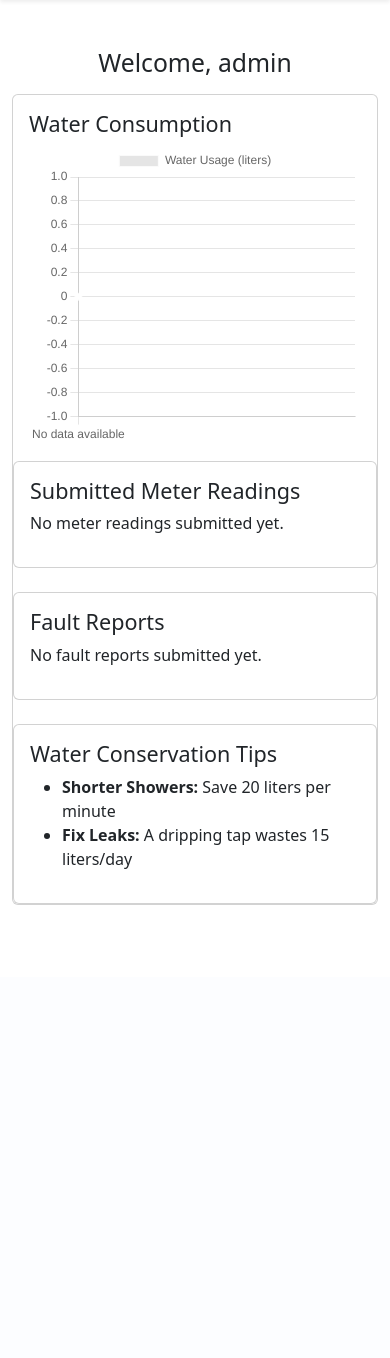
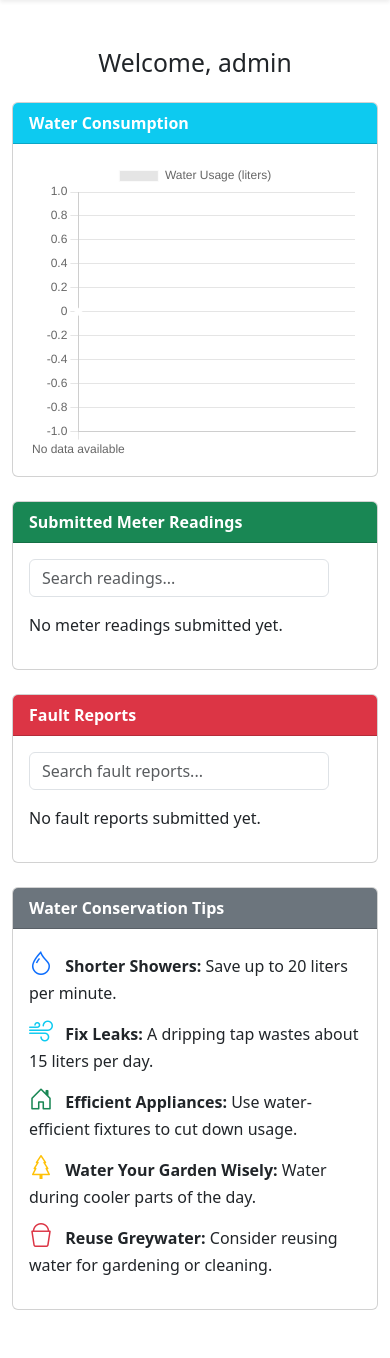
Before and after one commit to JuniorsDad3/water, a Flask app: page /dashboard in a window 390 px wide. Shown: the part 56-1414 px from the top of the page. Before the commit the page ends 1033 px from the top, so only its background shows below. Run offline with Flask 3, Linux system fonts and the light colour scheme; the first user in the database is signed in.

Commit message:
Updated navbar, dashboard enhancements, and mobile fixes

```diff
--- a/templates/dashboard.html
+++ b/templates/dashboard.html
@@ -6,28 +6,36 @@
   <title>Dashboard</title>
   <link rel="stylesheet" href="https://cdn.jsdelivr.net/npm/bootstrap@5.3.0/dist/css/bootstrap.min.css">
   <link rel="stylesheet" href="https://cdn.jsdelivr.net/npm/bootstrap-icons@1.11.1/font/bootstrap-icons.css">
+  <style>
+    /* Additional custom styles */
+    .card-header { font-weight: bold; }
+    .search-input { max-width: 300px; margin-bottom: 1rem; }
+    .tip-icon { font-size: 1.5rem; margin-right: 0.5rem; }
+  </style>
 </head>
 <body>
   {% include 'navbar.html' %}
   <div class="container py-5">
-    <h2 class="text-center mb-3">Welcome, {{ user_data.username }}</h2>
+    <h2 class="text-center mb-4">Welcome, {{ user_data.username }}</h2>
 
     <!-- Water Consumption Chart -->
     <div class="card mb-4">
+      <div class="card-header bg-info text-white">Water Consumption</div>
       <div class="card-body">
-    <h4>Water Consumption</h4>
         <div style="height: 300px;">
           <canvas id="usageChart" style="width: 100%;"></canvas>
         </div>
       </div>
+    </div>
 
-    <!-- Submitted Meter Readings -->
+    <!-- Submitted Meter Readings with Search -->
     <div class="card mb-4">
+      <div class="card-header bg-success text-white">Submitted Meter Readings</div>
       <div class="card-body">
-        <h4>Submitted Meter Readings</h4>
+        <input type="text" id="readingSearch" class="form-control search-input" placeholder="Search readings...">
         {% if readings %}
           <div class="table-responsive">
-            <table class="table table-striped">
+            <table class="table table-striped" id="readingTable">
               <thead>
                 <tr>
                   <th>Reading (liters)</th>
@@ -58,13 +66,14 @@
       </div>
     </div>
 
-    <!-- Fault Reports -->
+    <!-- Fault Reports with Search -->
     <div class="card mb-4">
+      <div class="card-header bg-danger text-white">Fault Reports</div>
       <div class="card-body">
-        <h4>Fault Reports</h4>
+        <input type="text" id="faultSearch" class="form-control search-input" placeholder="Search fault reports...">
         {% if reports %}
           <div class="table-responsive">
-            <table class="table table-striped">
+            <table class="table table-striped" id="faultTable">
               <thead>
                 <tr>
                   <th>Description</th>
@@ -99,24 +108,44 @@
       </div>
     </div>
 
-    <!-- Water Conservation Tips -->
+    <!-- Enhanced Water Conservation Tips -->
     <div class="card">
+      <div class="card-header bg-secondary text-white">Water Conservation Tips</div>
       <div class="card-body">
-        <h4>Water Conservation Tips</h4>
-        <ul>
-          {% for tip in tips %}
-          <li><strong>{{ tip.text }}:</strong> {{ tip.details }}</li>
-          {% endfor %}
+        <ul class="list-unstyled">
+          <li class="mb-2">
+            <i class="bi bi-droplet tip-icon text-primary"></i>
+            <strong>Shorter Showers:</strong> Save up to 20 liters per minute.
+          </li>
+          <li class="mb-2">
+            <i class="bi bi-wind tip-icon text-info"></i>
+            <strong>Fix Leaks:</strong> A dripping tap wastes about 15 liters per day.
+          </li>
+          <li class="mb-2">
+            <i class="bi bi-house-door tip-icon text-success"></i>
+            <strong>Efficient Appliances:</strong> Use water-efficient fixtures to cut down usage.
+          </li>
+          <li class="mb-2">
+            <i class="bi bi-tree tip-icon text-warning"></i>
+            <strong>Water Your Garden Wisely:</strong> Water during cooler parts of the day.
+          </li>
+          <li class="mb-2">
+            <i class="bi bi-bucket tip-icon text-danger"></i>
+            <strong>Reuse Greywater:</strong> Consider reusing water for gardening or cleaning.
+          </li>
         </ul>
       </div>
     </div>
   </div>
 
-<!-- Chart.js Script -->
+  <!-- Scripts -->
+  <!-- Bootstrap Bundle (includes Popper) for mobile functionality -->
   <script src="https://cdn.jsdelivr.net/npm/bootstrap@5.3.0/dist/js/bootstrap.bundle.min.js"></script>
+  <!-- Chart.js -->
   <script src="https://cdn.jsdelivr.net/npm/chart.js"></script>
   <script>
     document.addEventListener("DOMContentLoaded", function () {
+      // Initialize Chart
       const chartData = {
         labels: {{ chart_data['labels'] | tojson | safe }},
         datasets: [{
@@ -128,7 +157,6 @@
           borderWidth: 2
         }]
       };
-
       const ctx = document.getElementById('usageChart').getContext('2d');
       new Chart(ctx, {
         type: 'line',
@@ -138,6 +166,24 @@
           maintainAspectRatio: false
         }
       });
+
+      // Simple client-side search for Meter Readings
+      document.getElementById('readingSearch').addEventListener('keyup', function () {
+        const value = this.value.toLowerCase();
+        const rows = document.querySelectorAll("#readingTable tbody tr");
+        rows.forEach(row => {
+          row.style.display = row.textContent.toLowerCase().includes(value) ? "" : "none";
+        });
+      });
+
+      // Simple client-side search for Fault Reports
+      document.getElementById('faultSearch').addEventListener('keyup', function () {
+        const value = this.value.toLowerCase();
+        const rows = document.querySelectorAll("#faultTable tbody tr");
+        rows.forEach(row => {
+          row.style.display = row.textContent.toLowerCase().includes(value) ? "" : "none";
+        });
+      });
     });
   </script>
 </body>
--- a/templates/navbar.html
+++ b/templates/navbar.html
@@ -3,7 +3,7 @@
     <a class="navbar-brand" href="{{ url_for('dashboard') }}">
       <i class="bi bi-droplet"></i> WaterWorks
     </a>
-    <button class="navbar-toggler" type="button" data-toggle="collapse" data-target="#mainNav" aria-controls="mainNav" aria-expanded="false" aria-label="Toggle navigation">
+    <button class="navbar-toggler" type="button" data-bs-toggle="collapse" data-bs-target="#mainNav" aria-controls="mainNav" aria-expanded="false" aria-label="Toggle navigation">
       <span class="navbar-toggler-icon"></span>
     </button>
     <div class="collapse navbar-collapse" id="mainNav">
```
Also changed, not shown: static/uploads/2_1740811755.682983.jpg (added), static/uploads/fault_2_1740811888.179731_20250218_115257.jpg (added). Lines whose indentation alone changed are shown as unchanged.
